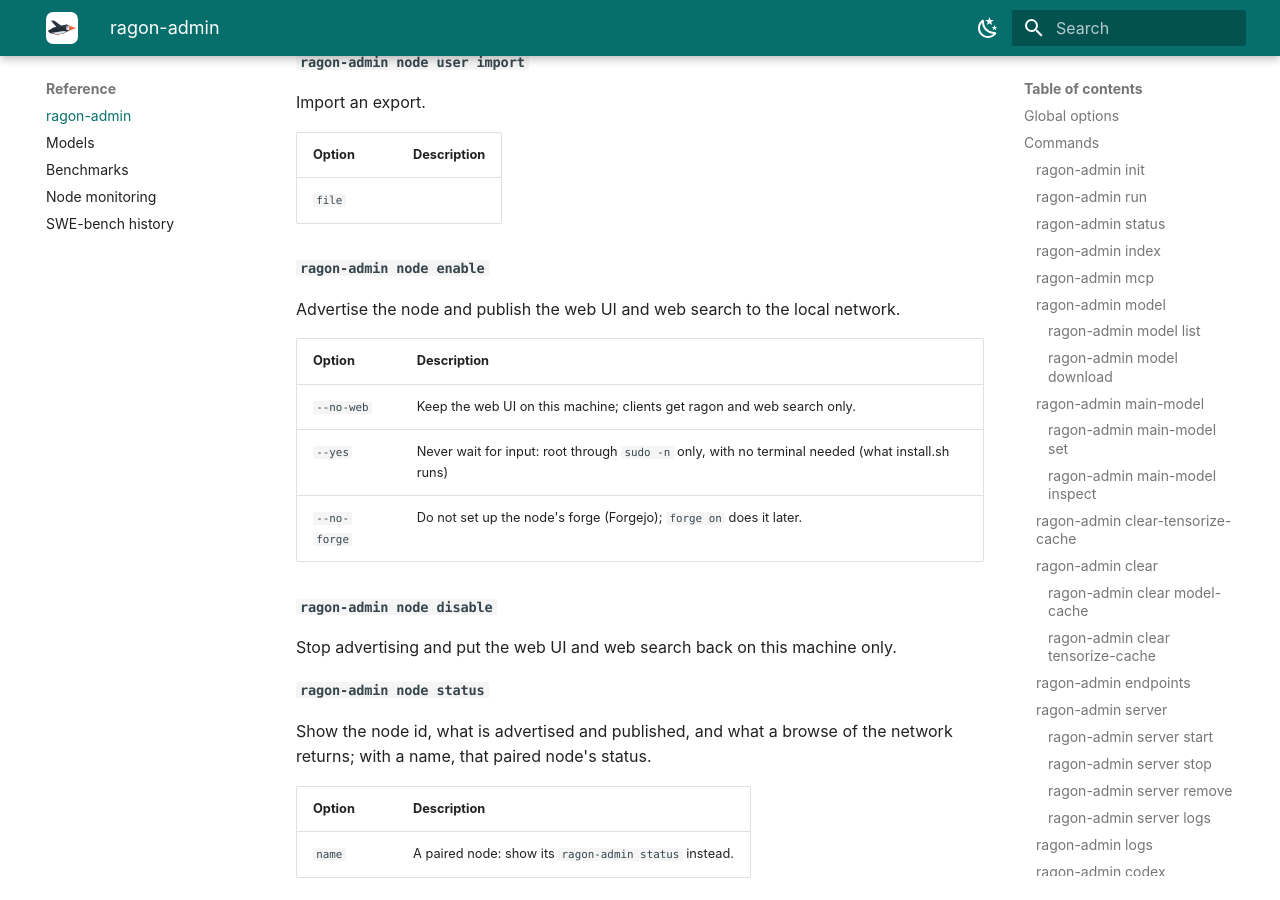
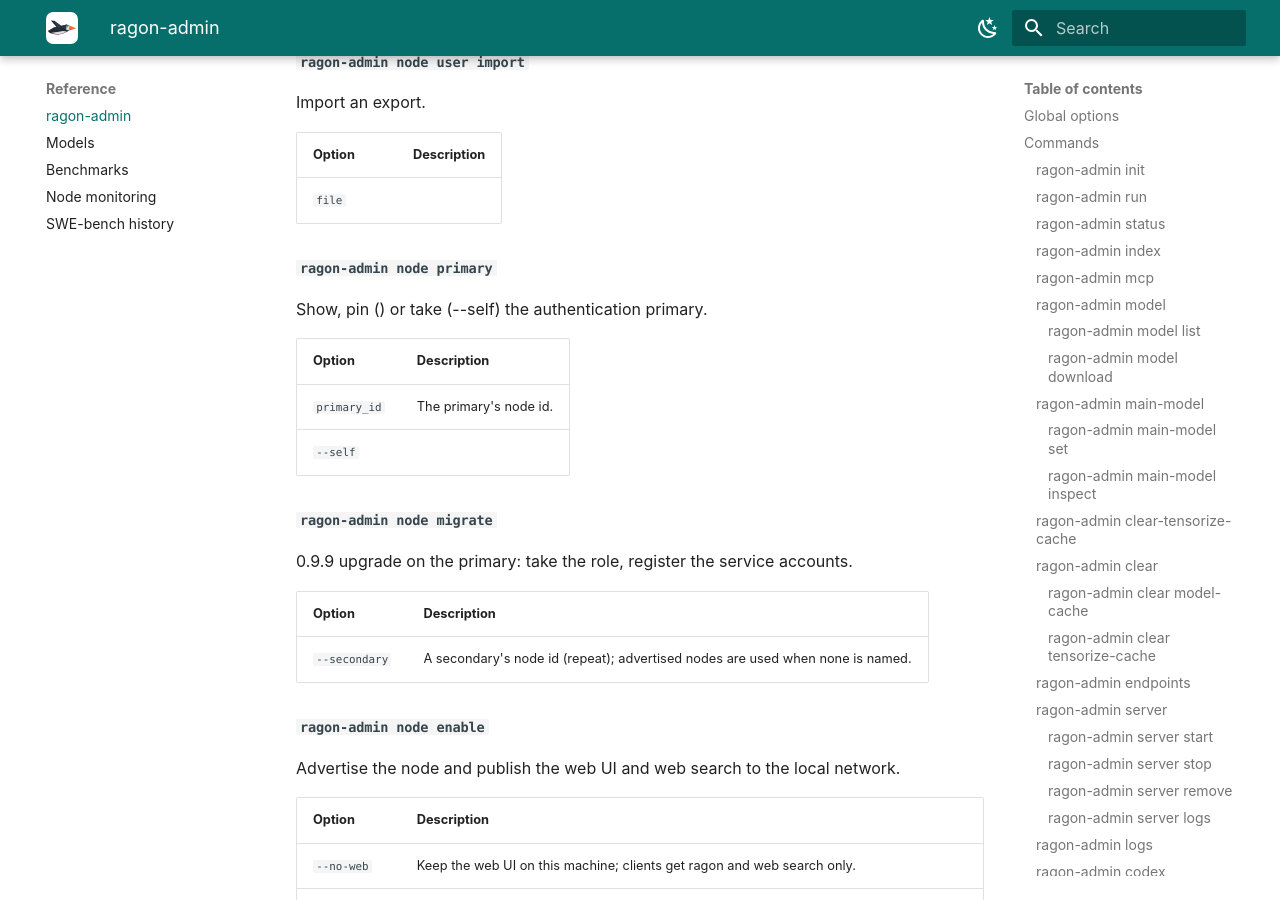
Before and after one commit to dreamference/ragon, an MkDocs documentation site: the page built from docs/admin.md, in a window 1280 px wide and 900 px high, scrolled down 19428 px. Built offline with MkDocs 1.6.1 and Material for MkDocs 9.7.7, drawn with Linux system fonts in a browser that asks for light colours.

Commit message:
ragon-admin reference: regenerated for the secondary accounts commands
Ragon-Tokens: 0

```diff
--- a/docs/admin.md
+++ b/docs/admin.md
@@ -584,6 +584,23 @@ Import an export.
 | Option | Description |
 |---|---|
 | `file` |  |
+
+#### `ragon-admin node primary`
+
+Show, pin (<node id>) or take (--self) the authentication primary.
+
+| Option | Description |
+|---|---|
+| `primary_id` | The primary's node id. |
+| `--self` |  |
+
+#### `ragon-admin node migrate`
+
+0.9.9 upgrade on the primary: take the role, register the service accounts.
+
+| Option | Description |
+|---|---|
+| `--secondary` | A secondary's node id (repeat); advertised nodes are used when none is named. |
 
 #### `ragon-admin node enable`
 
```
